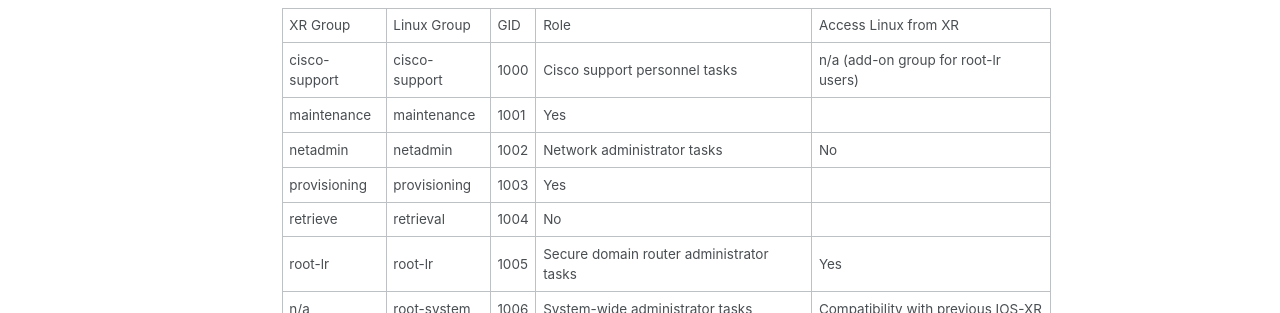
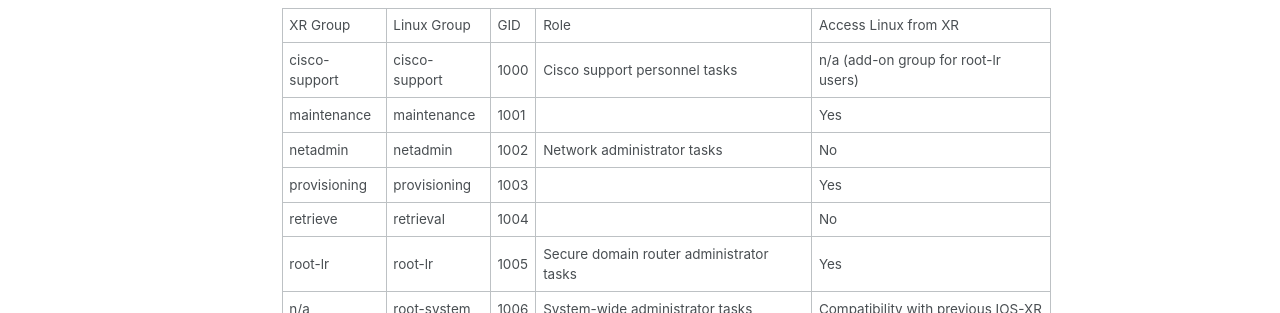
Before and after one commit to xrdocs/software-management, a Jekyll site: the page built from _blogs/2016-10-17-ios-xr-users-and-groups-inside-linux.md, in a window 1280 px wide. Shown: the part 580-893 px from the top of the page. Built offline with Jekyll 4.4.1, drawn with Linux system fonts in a browser that asks for light colours; comment, search, counter and statistics services are not loaded.

```diff
--- a/_blogs/2016-10-17-ios-xr-users-and-groups-inside-linux.md
+++ b/_blogs/2016-10-17-ios-xr-users-and-groups-inside-linux.md
@@ -19,12 +19,12 @@ Inside Linux, nine special groups are created by default, each of these groups m
 
 | XR Group| Linux Group| GID| Role| Access Linux from XR
 | cisco-support| cisco-support| 1000| Cisco support personnel tasks| n/a (add-on group for root-lr users)
-| maintenance| maintenance| 1001| Yes
+| maintenance| maintenance| 1001| | Yes
 | netadmin| netadmin| 1002| Network administrator tasks| No
-| provisioning| provisioning| 1003| Yes
-| retrieve| retrieval| 1004| No
+| provisioning| provisioning| 1003| | Yes
+| retrieve| retrieval| 1004| | No
 | root-lr| root-lr| 1005| Secure domain router administrator tasks| Yes
-| n/a| root-system| 1006|System-wide administrator tasks| Compatibility with previous IOS-XR
+| n/a| root-system| 1006| System-wide administrator tasks| Compatibility with previous IOS-XR
 | serviceadmin| serviceadmin| 1007|	Service administration tasks| No
 | sysadmin|	sysadmin| 1008|	System administrator tasks| No
 | operator|	operator| 37| Operator day-to-day tasks (demo)| No
```
